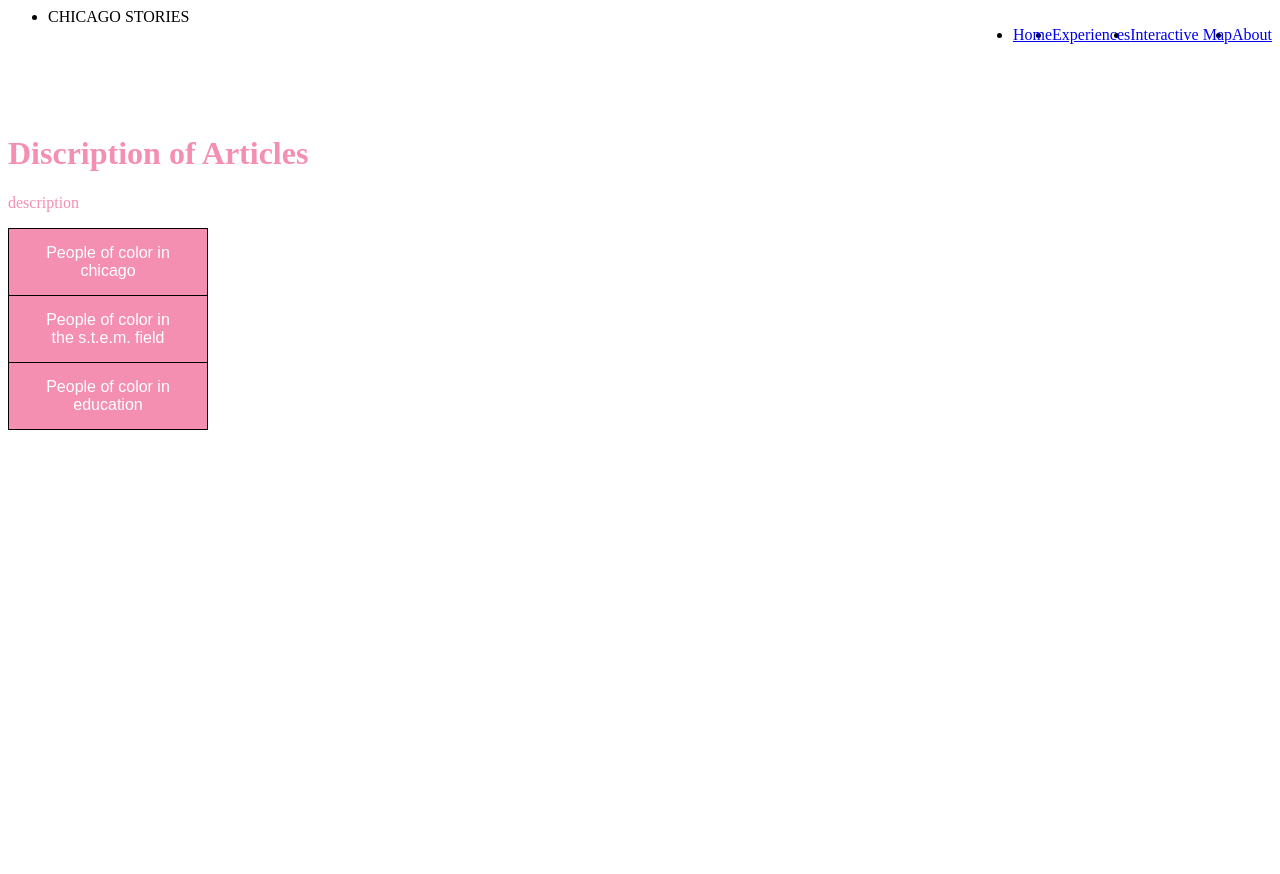
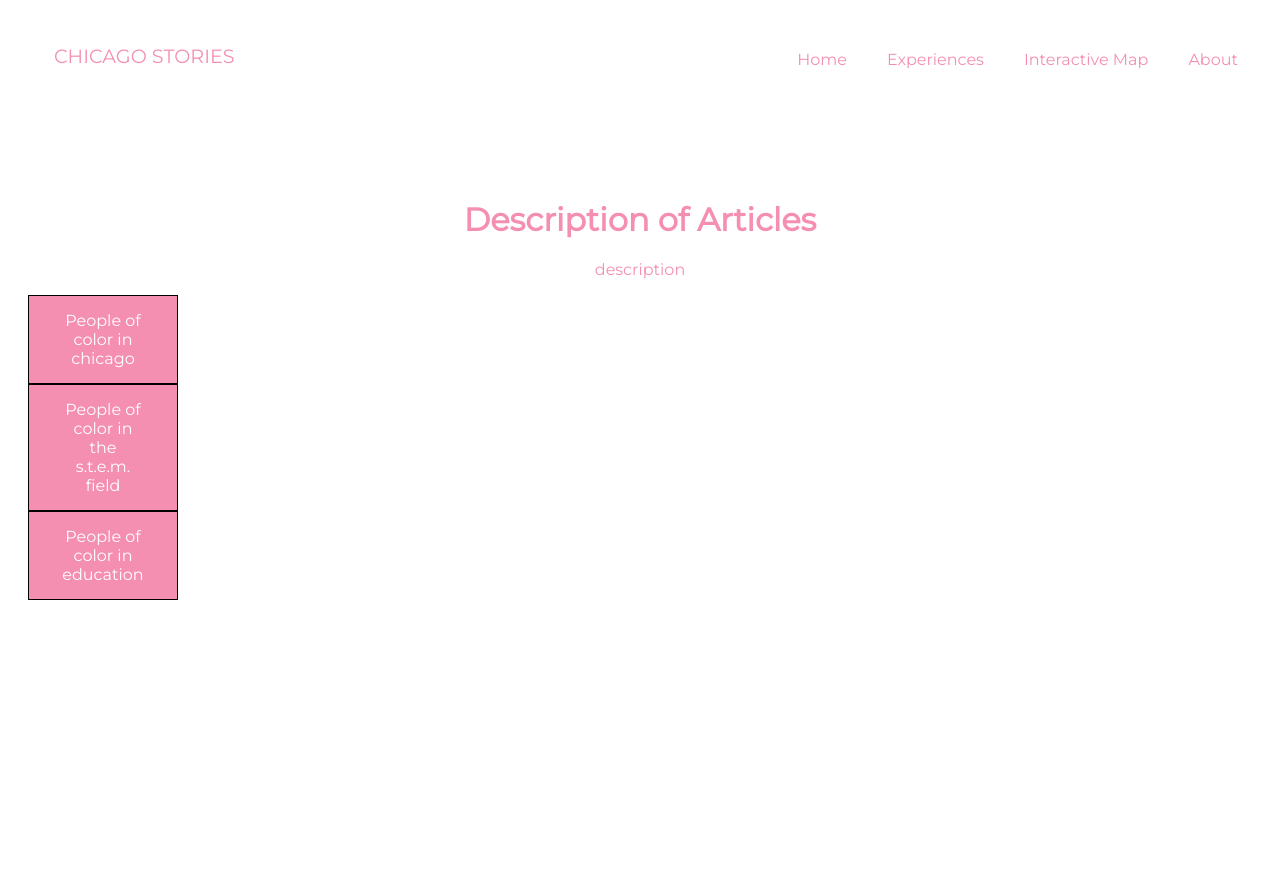
Before and after one commit to daykiran/GWC_Final_Project, a plain HTML site: page exp.html in a window 1280 px wide. Before the commit the page ends 800 px from the top, so only its background shows below. Drawn offline with Linux system fonts and the light colour scheme.

Commit message:
Update exp.html

```diff
--- a/exp.html
+++ b/exp.html
@@ -2,7 +2,7 @@
  <head>
 
    <title>Experiences</title>
-   <link rel="stylesheet" href="exp1.css">
+   <link rel="stylesheet" href="exp.css">
    <link href="https://fonts.googleapis.com/css?family=Montserrat&display=swap" rel="stylesheet">
 
  </head>
@@ -21,19 +21,12 @@
    </ul>
    </div>
 
-   <br>
-   <br>
-   <br>
-   <br>
+   <div class="main">
    <!-- <img src="minor.jpg">
    <<img src="minor1.jpg" alt=""> -->
-
-<style>
-     h1{color:#F48FB1;}
-     p{color:#F48FB1}
-</style>
-     <h1>Discription of Articles</h1>
+       <h1>Description of Articles</h1>
        <p>description</p>
+    </div>
 
    </body>
 
@@ -42,38 +35,47 @@
   <!DOCTYPE html>
   <html>
   <head>
-<style>
-.btn-group .button {
-  background-color: #F48FB1; /* Green */
-  border: 1px solid black;
-  color: white;
-  padding: 15px 32px;
-  text-align: center;
-  text-decoration: none;
-  font-size: 16px;
-  cursor: pointer;
-  width: 200px;
-  display: block;
-}
-
-.btn-group .button:not(:last-child) {
-  border-bottom: none; /* Prevent double borders */
-}
-
-.btn-group .button:hover {
-  background-color:black;
-}
-</style>
+    <title>Experiences</title>
   </head>
   <body>
 
-
-
     <div class="btn-group">
-  <button class="button">People of color in chicago</button>
-  <button class="button">People of color in the s.t.e.m. field</button>
-  <button class="button">People of color in education</button>
+     <a href="pocChicago.html"><button class="button">People of color in chicago</button></a>
+     <a href="pocSTEM.html"><button class="button">People of color in the s.t.e.m. field</button></a>
+     <a href="pocSchool.html"><button class="button">People of color in education</button></a>
     </div>
 
+    <br>
+    <br>
+    <br>
+    <br>
+    <br>
+    <br>
+    <br>
+    <br>
+    <br>
+    <br>
+    <br>
+    <br>
+    <br>
+    <br>
+    <br>
+    <br>
+    <br>
+    <br>
+    <br>
+    <br>
+    <br>
+    <br>
+    <br>
+    <br>
+    <br>
+    <br>
+    <br>
+    <br>
+    <br>
+    <br>
+    <br>
+    <br>
   </body>
 </html>
```
Lines whose indentation alone changed are shown as unchanged.
